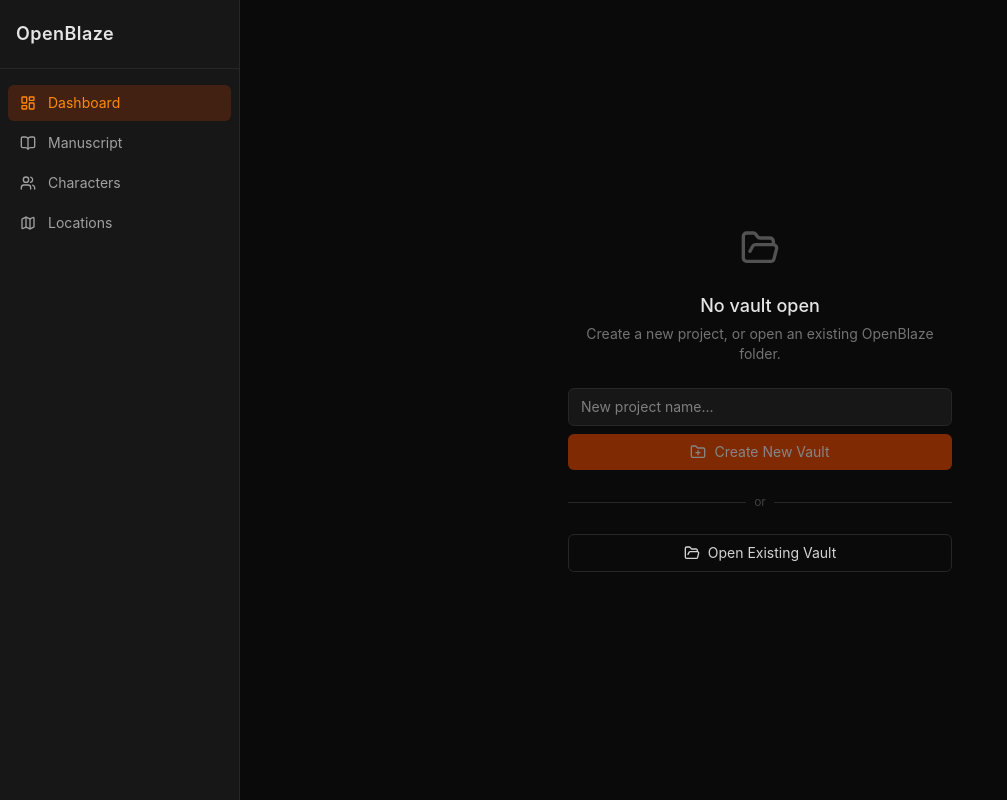
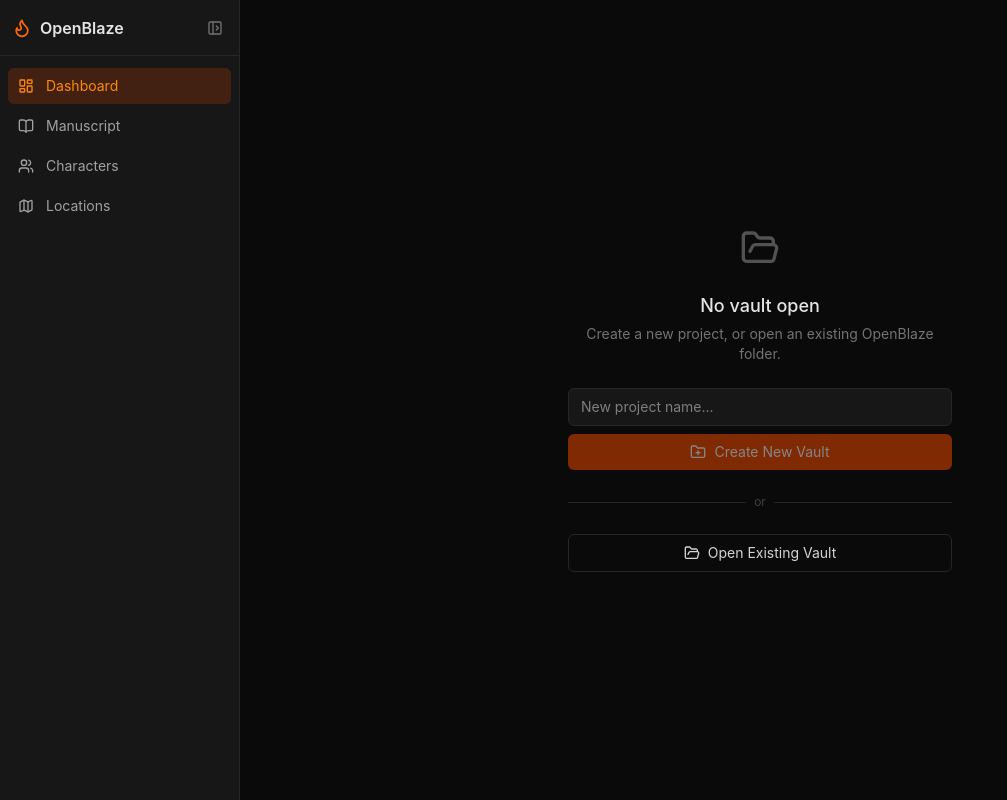
Before and after one commit to SPanda200/OPENBLAZE, a React (Vite) app: page / in a window 1280 px wide. Shown: the whole page, without its empty margins (0-1007 px from the left). Built offline with nearby package versions, Linux system fonts and the light colour scheme.

Commit message:
update sidebar

```diff
--- a/src/components/layout/Sidebar.tsx
+++ b/src/components/layout/Sidebar.tsx
@@ -1,4 +1,6 @@
-import { LayoutDashboard, BookOpen, Users, Map } from 'lucide-react'
+// src/components/layout/Sidebar.tsx
+import { useState } from 'react'
+import { LayoutDashboard, BookOpen, Users, Map, PanelLeftClose, PanelLeftOpen, Flame } from 'lucide-react'
 
 export type ModuleKey = 'dashboard' | 'manuscript' | 'characters' | 'locations'
 
@@ -15,24 +17,68 @@ interface SidebarProps {
 }
 
 export function Sidebar({ active, onSelect }: SidebarProps) {
+  const [pinned, setPinned] = useState(false)
+  const [hovering, setHovering] = useState(false)
+  const [suppressHover, setSuppressHover] = useState(false)
+
+  const expanded = pinned || (hovering && !suppressHover)
+
+  const handleSelect = (key: ModuleKey) => {
+    onSelect(key)
+    if (!pinned) setSuppressHover(true) // collapse right away, even mid-hover
+  }
+
+  const handleMouseLeave = () => {
+    setHovering(false)
+    setSuppressHover(false) // next hover-in works normally again
+  }
+
   return (
-    <aside className="w-60 shrink-0 h-screen bg-neutral-900 text-neutral-200 flex flex-col border-r border-neutral-800">
-      <div className="px-4 py-5 text-lg font-semibold tracking-wide border-b border-neutral-800">
-        OpenBlaze
+    <aside
+      onMouseEnter={() => setHovering(true)}
+      onMouseLeave={handleMouseLeave}
+      className={`relative shrink-0 h-screen bg-neutral-900 text-neutral-200 flex flex-col border-r border-neutral-800 transition-[width] duration-150 ease-in-out overflow-hidden ${
+        expanded ? 'w-60' : 'w-14'
+      }`}
+    >
+      <div className="flex items-center justify-between px-3 h-14 shrink-0 border-b border-neutral-800">
+        <div className="flex items-center gap-2 min-w-0">
+          <Flame className="w-5 h-5 text-orange-500 shrink-0" />
+          <span
+            className={`text-base font-semibold whitespace-nowrap transition-opacity duration-150 ${
+              expanded ? 'opacity-100' : 'opacity-0'
+            }`}
+          >
+            OpenBlaze
+          </span>
+        </div>
+        <button
+          onClick={() => setPinned((p) => !p)}
+          className={`shrink-0 text-neutral-500 hover:text-neutral-200 p-1 transition-opacity duration-150 ${
+            expanded ? 'opacity-100' : 'opacity-0 pointer-events-none'
+          }`}
+          title={pinned ? 'Unpin sidebar' : 'Pin sidebar open'}
+        >
+          {pinned ? <PanelLeftClose className="w-4 h-4" /> : <PanelLeftOpen className="w-4 h-4" />}
+        </button>
       </div>
-      <nav className="flex-1 px-2 py-4 space-y-1">
+
+      <nav className="flex-1 px-2 py-3 space-y-1">
         {NAV_ITEMS.map(({ key, label, icon: Icon }) => (
           <button
             key={key}
-            onClick={() => onSelect(key)}
-            className={`w-full flex items-center gap-3 px-3 py-2 rounded-md text-sm transition-colors ${
+            onClick={() => handleSelect(key)}
+            title={label}
+            className={`w-full flex items-center gap-3 px-2.5 py-2 rounded-md text-sm transition-colors duration-100 whitespace-nowrap ${
               active === key
                 ? 'bg-orange-600/20 text-orange-400'
                 : 'text-neutral-400 hover:bg-neutral-800 hover:text-neutral-100'
             }`}
           >
-            <Icon className="w-4 h-4" />
-            {label}
+            <Icon className="w-4 h-4 shrink-0" />
+            <span className={`transition-opacity duration-150 ${expanded ? 'opacity-100' : 'opacity-0'}`}>
+              {label}
+            </span>
           </button>
         ))}
       </nav>
```
